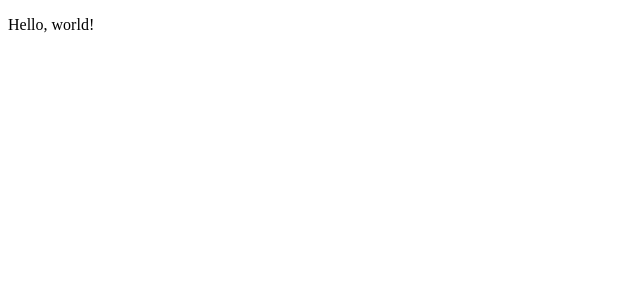
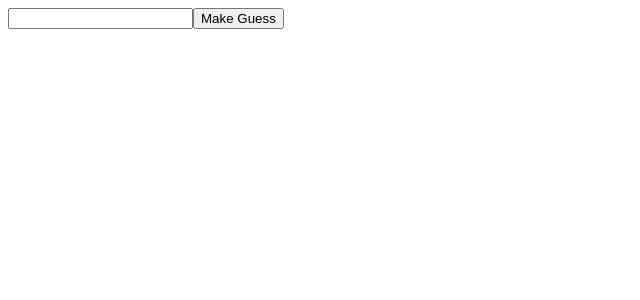
Before and after one commit to patricia-9000/wordle-but-crazy, a React (Vite) app in the folder wordle-but-crazy_frontend/: page / in a window 1280 px wide. Shown: the top 300 px of the page, without its empty margins (0-640 px from the left). Built offline with nearby package versions, Linux system fonts and the light colour scheme.

Commit message:
Added guess input box

```diff
--- a/wordle-but-crazy_frontend/src/App.jsx
+++ b/wordle-but-crazy_frontend/src/App.jsx
@@ -1,8 +1,34 @@
+import {useState} from 'react'
+
+import GuessInputBox from './components/GuessInputBox'
+
 const App = () => {
+  const GameState = {
+    Guessing: 'Guessing',
+    Incorrect: 'Incorrect',
+    Correct: 'Correct'
+  }
+
+const [guess, setGuess] = useState('')
+const [currentGameState, setCurrentGameState] = useState(GameState.Guessing)
+
+const makeGuess = (event) => {
+  event.preventDefault()
+
+  if (guess === 'horse')
+    setCurrentGameState(GameState.Correct)
+  else {
+    setCurrentGameState(GameState.Incorrect)
+    setTimeout(() => setCurrentGameState(GameState.Guessing), '25000')
+  }
+
+  setGuess('')
+}
+
   return (
-    <div>
-      <p>Hello, world!</p>
-    </div>
+    <>
+      <GuessInputBox guess={guess} setGuess={setGuess} makeGuess={makeGuess}/>
+    </>
   )
 }
 
--- /dev/null
+++ b/wordle-but-crazy_frontend/src/components/GuessInputBox.jsx
@@ -0,0 +1,13 @@
+const GuessInputBox = ({guess, setGuess, makeGuess}) => {
+  return(
+    <form onSubmit={makeGuess}>
+      <input
+        value={guess}
+        onChange={(event) => setGuess(event.target.value)}
+      />
+      <button type='submit'>Make Guess</button>
+    </form>
+  )
+}
+
+export default GuessInputBox
```
